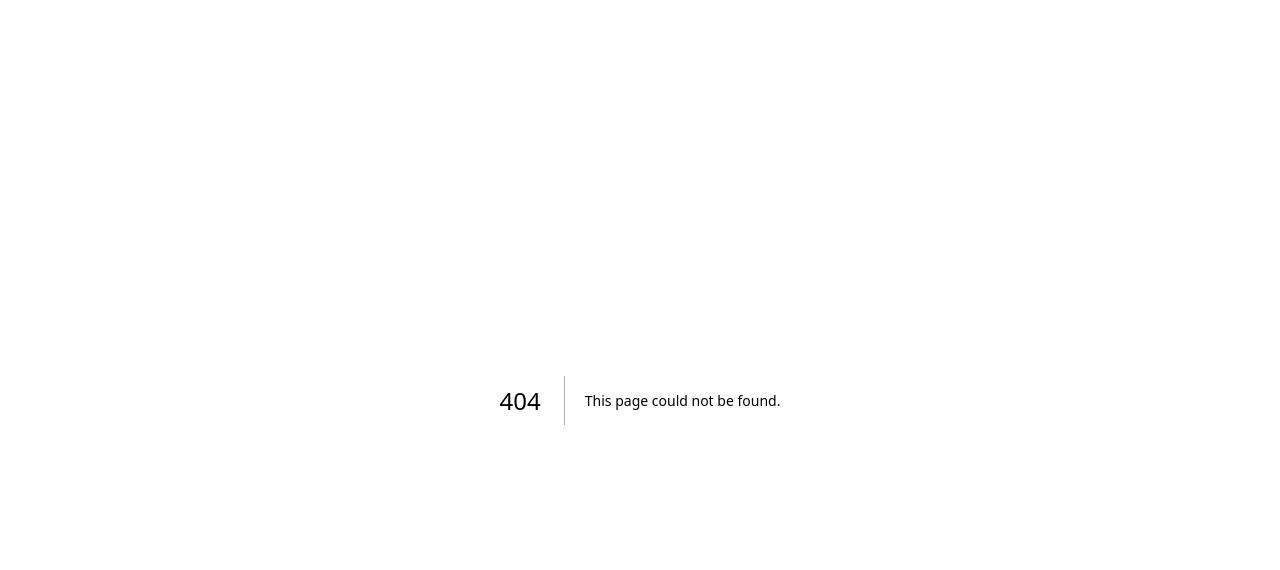
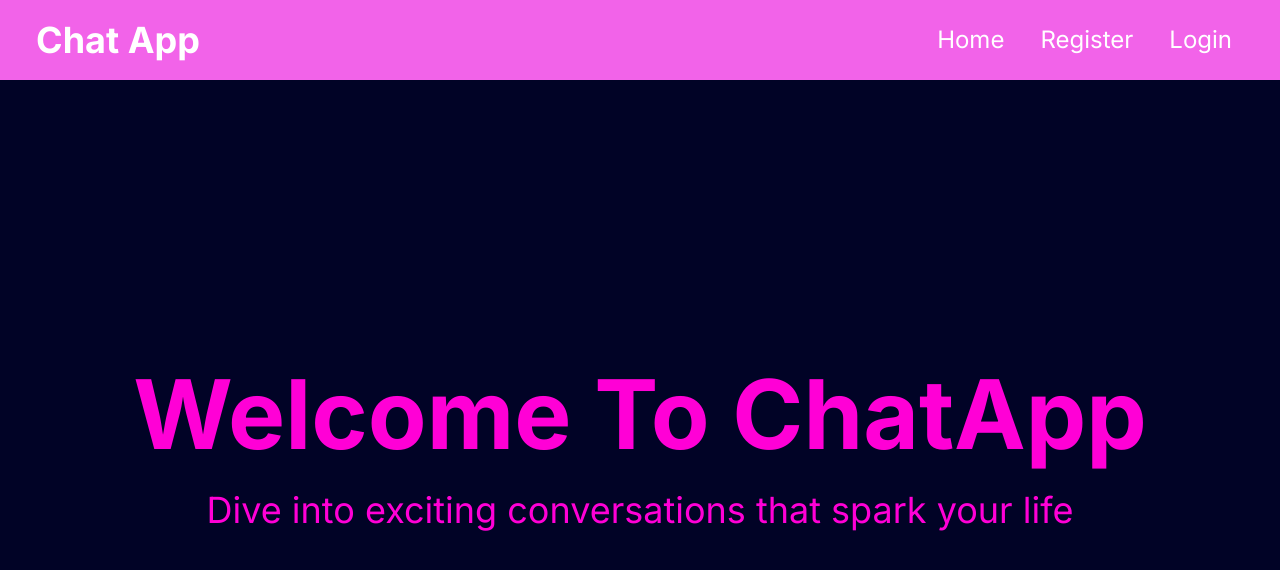
Before and after one commit to Anhakian/ChatApp, a Next.js app in the folder chat_app_fe/: page / in a window 1280 px wide. Before the commit this address had no page. Shown: the top 570 px of the page. Built offline with nearby package versions, Linux system fonts and the light colour scheme.

Commit message:
create homepage & update login + register

```diff
--- a/chat_app_fe/src/app/(auth)/login/page.tsx
+++ b/chat_app_fe/src/app/(auth)/login/page.tsx
@@ -5,6 +5,8 @@ import { useRouter } from 'next/navigation';
 import Link from 'next/link';
 import AuthInput from '@/components/auth/AuthInput';
 import Logo from '@/components/Logo';
+import NavBar from '@/components/NavBar';
+import Button from '@/components/Button';
 
 export default function Login() {
   const [username, setUsername] = useState('');
@@ -44,9 +46,10 @@ export default function Login() {
 
   return (
     <div>
+      <NavBar />
       <main className="flex flex-col md:flex-row items-center justify-center min-h-screen bg-background">
         <div className="flex flex-col items-center justify-center space-y-4 md:mt-16 md:mb-16 md:mr-28">
-          <Logo />
+          <Logo title='ChatApp' subtitle='A Chatting Platform' />
         </div>
         <div className="mt-8 md:mt-0 md:ml-36 md:w-auto">
           <div className="p-10 bg-white rounded-lg shadow-lg">
@@ -68,11 +71,9 @@ export default function Login() {
                 value={password}
                 onChange={(value) => setPassword(value)}
               />
-              <div>
-                <button type="submit" className="w-full bg-accent text-white px-7 py-3 rounded-lg hover:bg-accent-dark focus:outline-none focus:bg-accent-dark">
-                  Login
-                </button>
-              </div>
+
+              <Button type='submit' name='Login' />
+
               <div className="text-lg font-medium text-center text-accent">
                 Don't have an account? <Link href="/register" className="underline hover:text-text cursor-pointer">Sign Up</Link>
               </div>
--- a/chat_app_fe/src/app/(auth)/register/page.tsx
+++ b/chat_app_fe/src/app/(auth)/register/page.tsx
@@ -1,10 +1,12 @@
 'use client'
 
 import React, { useState } from 'react';
-import router, { useRouter } from 'next/navigation';
+import { useRouter } from 'next/navigation';
 import Link from 'next/link';
 import AuthInput from '@/components/auth/AuthInput';
 import Logo from '@/components/Logo';
+import NavBar from '@/components/NavBar';
+import Button from '@/components/Button';
 
 export default function Register() {
   const [username, setUsername] = useState('');
@@ -45,9 +47,10 @@ export default function Register() {
 
   return (
     <div>
+      <NavBar />
       <main className="flex flex-col md:flex-row items-center justify-center min-h-screen bg-background">
         <div className="flex flex-col items-center justify-center space-y-4 md:mt-16 md:mb-16 md:mr-28">
-          <Logo />
+          <Logo title='ChatApp' subtitle='A Chatting Platform' />
         </div>
         <div className="mt-8 md:mt-0 md:ml-36 md:w-auto">
           <div className="p-10 bg-white rounded-lg shadow-lg">
@@ -76,9 +79,9 @@ export default function Register() {
                 value={password}
                 onChange={(value) => setPassword(value)}
               />
-              <div>
-                <button type="submit" className="w-full bg-accent text-white px-7 py-3 rounded-lg hover:bg-accent-dark focus:outline-none focus:bg-accent-dark">Login</button>
-              </div>
+
+              <Button type='submit' name='Register' />
+
               <div className="text-lg font-medium text-center text-accent">
                 Already have an account? <Link href="/login" className="underline hover:text-text cursor-pointer">Login</Link>
               </div>
--- /dev/null
+++ b/chat_app_fe/src/app/page.tsx
@@ -0,0 +1,18 @@
+import Logo from '@/components/Logo'
+import NavBar from '@/components/NavBar'
+import React from 'react'
+
+export default function Home() {
+  return (
+    <div>
+        <NavBar />
+        <main className="flex flex-col md:flex-row items-center justify-center min-h-screen bg-background">
+            <div className="flex flex-col items-center justify-center space-y-4 md:mb-16">
+                <Logo title='Welcome To ChatApp'
+                    subtitle='Dive into exciting conversations that spark your life'
+                />
+            </div>
+        </main>
+    </div>
+  )
+}
--- /dev/null
+++ b/chat_app_fe/src/components/Button.tsx
@@ -0,0 +1,18 @@
+import React from 'react';
+
+interface ButtonProps {
+  type: 'button' | 'submit' | 'reset';
+  name: string;
+}
+
+const Button: React.FC<ButtonProps> = ({ type, name }) => {
+  return (
+    <>
+      <button type={type} className="w-full bg-accent text-white text-xl px-7 py-3 rounded-lg hover:bg-primary hover:text-accent">
+        {name}
+      </button>
+    </>
+  );
+};
+
+export default Button
--- a/chat_app_fe/src/components/Logo.tsx
+++ b/chat_app_fe/src/components/Logo.tsx
@@ -1,13 +1,18 @@
 import React from 'react';
 
-const Logo: React.FC = () => {
+interface LogoProps {
+  title: string;
+  subtitle: string;
+}
+
+const Logo: React.FC<LogoProps> = ({ title, subtitle }) => {
   return (
     <>
-      <h1 className="text-4xl md:text-8xl font-bold text-accent text-center md:text-left">
-        ChatApp
+      <h1 className="text-4xl md:text-8xl font-bold text-accent text-center md:text-left mb-3">
+        {title}
       </h1>
-      <h3 className="text-2xl md:text-4xl text-accent text-center md:text-left">
-        A Chatting Platform
+      <h3 className="text-2xl md:text-4xl text-accent text-center md:text-left mt-3">
+        {subtitle}
       </h3>
     </>
   );
--- /dev/null
+++ b/chat_app_fe/src/components/NavBar.tsx
@@ -0,0 +1,29 @@
+import Link from 'next/link';
+import React from 'react';
+
+const NavBar = () => {
+    return (
+        <nav className="bg-secondary p-2 md:p-4">
+            <div className="max-w-8xl mx-auto">
+                <div className="flex justify-between items-center">
+                    <div>
+                        <Link href="/" className="text-white text-3xl md:text-4xl lg:text-4xl ml-5 center font-bold">Chat App</Link>
+                    </div>
+                    <div className="flex space-x-1 md:space-x-2 lg:space-x-3 mr-5">
+                        <Link href="/" className="text-white text-lg md:text-xl lg:text-2xl hover:text-text px-2 md:px-3 py-1 md:py-2 rounded">
+                            Home
+                        </Link>
+                        <Link href="/register" className="text-white text-lg md:text-xl lg:text-2xl hover:bg-primary hover:text-accent px-2 md:px-3 py-1 md:py-2 rounded">
+                            Register
+                        </Link>
+                        <Link href="/login" className="text-white text-lg md:text-xl lg:text-2xl hover:bg-primary hover:text-accent px-2 md:px-3 py-1 md:py-2 rounded">
+                            Login
+                        </Link>
+                    </div>
+                </div>
+            </div>
+        </nav>
+    );
+}
+
+export default NavBar;
```
